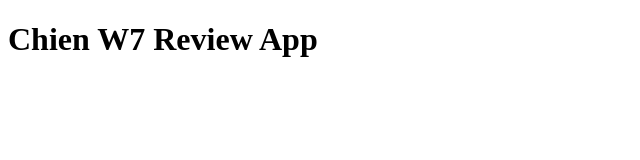
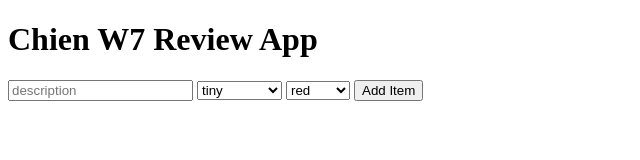
Before and after one commit to DerekBoat/chien_week7_review, a plain HTML site: page index.html in a window 1280 px wide. Shown: the whole page, without its empty margins (0-640 px from the left). Drawn offline with Linux system fonts and the light colour scheme.

Commit message:
user input collected

```diff
--- a/index.html
+++ b/index.html
@@ -10,5 +10,23 @@
 </head>
 <body>
     <h1>Chien W7 Review App</h1>
+    <input type="text" placeholder="description" id="descriptionIn">
+    <select id="sizeIn">
+        <option>tiny</option>
+        <option>small</option>
+        <option>medium</option>
+        <option>large</option>
+        <option>huge</option>
+        <option>ginormous</option>
+    </select>
+    <select id="colorIn">
+        <option>red</option>
+        <option>orange</option>
+        <option>yellow</option>
+        <option>green</option>
+        <option>blue</option>
+        <option>purple</option>
+    </select>
+    <button id="addItemButton">Add Item</button>
 </body>
 </html>
--- a/scripts/client.js
+++ b/scripts/client.js
@@ -2,4 +2,16 @@ $( document ).ready( onReady );
 
 function onReady(){
     console.log( 'in onReady' );
+    $( '#addItemButton' ).on( 'click', addItem );
 } // end onReady
+
+function addItem(){
+    console.log( 'in addItem' );
+    // get user input & create a new item object
+    let newItem = {
+        description: $( '#descriptionIn' ).val(),
+        size: $( '#sizeIn' ).val(),
+        color: $( '#colorIn' ).val()
+    } // end newItem
+    console.log( 'adding:', newItem );
+} // end addItem
```
